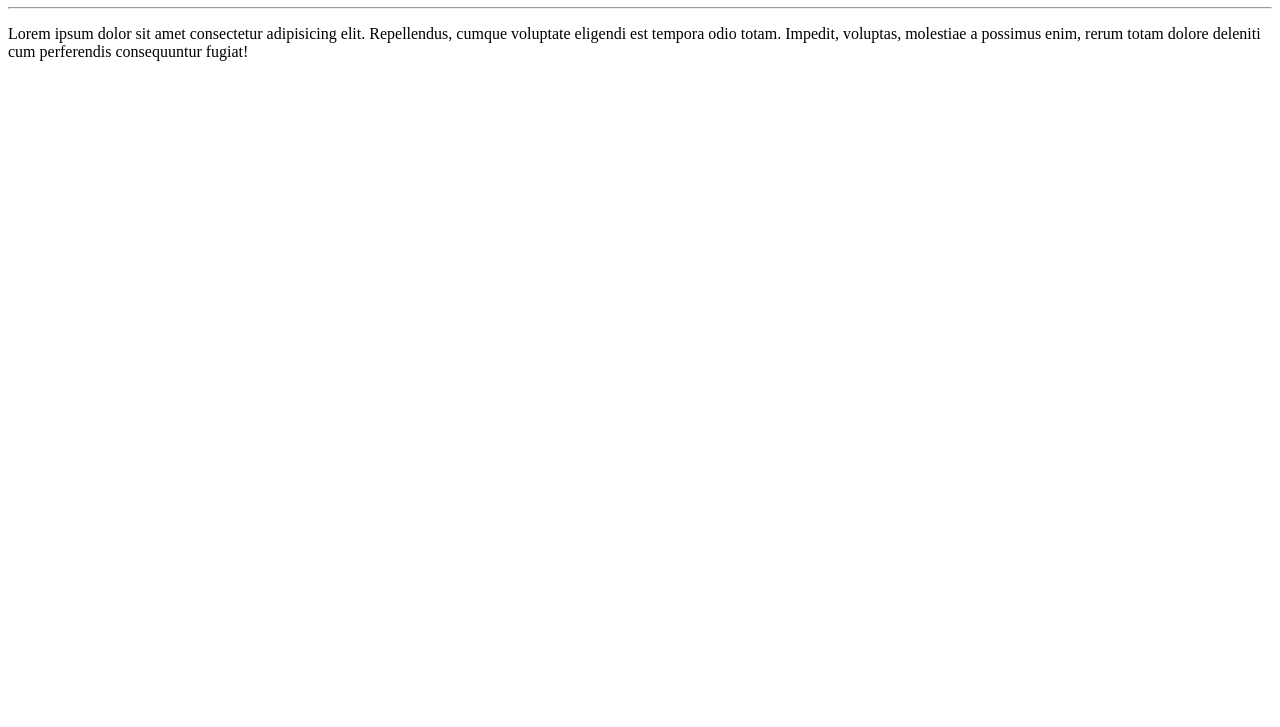
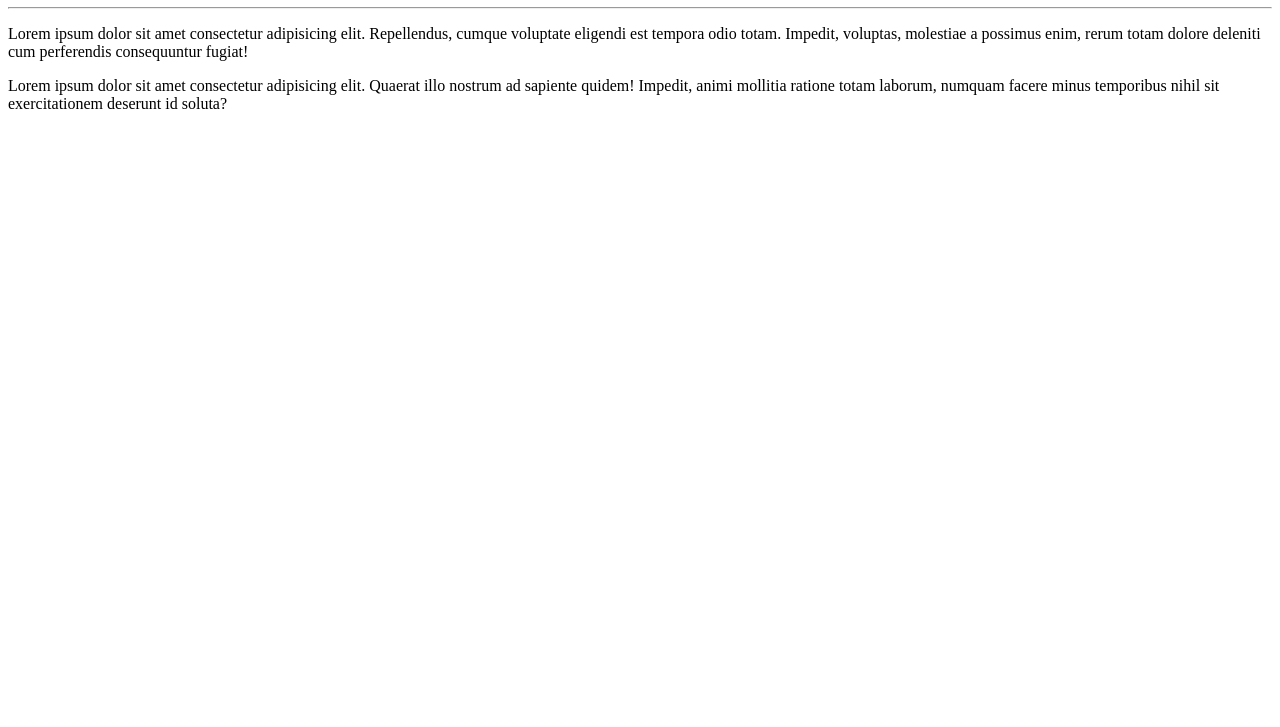
Before and after one commit to Alissongutierres/ola-mundo, a plain HTML site: page site-exemplo/index.html in a window 1280 px wide. Shown: the part 73-800 px from the top of the page. Drawn offline with Linux system fonts and the light colour scheme.

Commit message:
Adicionei um paragrafo

```diff
--- a/site-exemplo/index.html
+++ b/site-exemplo/index.html
@@ -9,5 +9,6 @@
     <h1>Olá, mundo</h1>
     <hr>
     <p>Lorem ipsum dolor sit amet consectetur adipisicing elit. Repellendus, cumque voluptate eligendi est tempora odio totam. Impedit, voluptas, molestiae a possimus enim, rerum totam dolore deleniti cum perferendis consequuntur fugiat!</p>
+    <p>Lorem ipsum dolor sit amet consectetur adipisicing elit. Quaerat illo nostrum ad sapiente quidem! Impedit, animi mollitia ratione totam laborum, numquam facere minus temporibus nihil sit exercitationem deserunt id soluta?</p>
 </body>
 </html>
```
